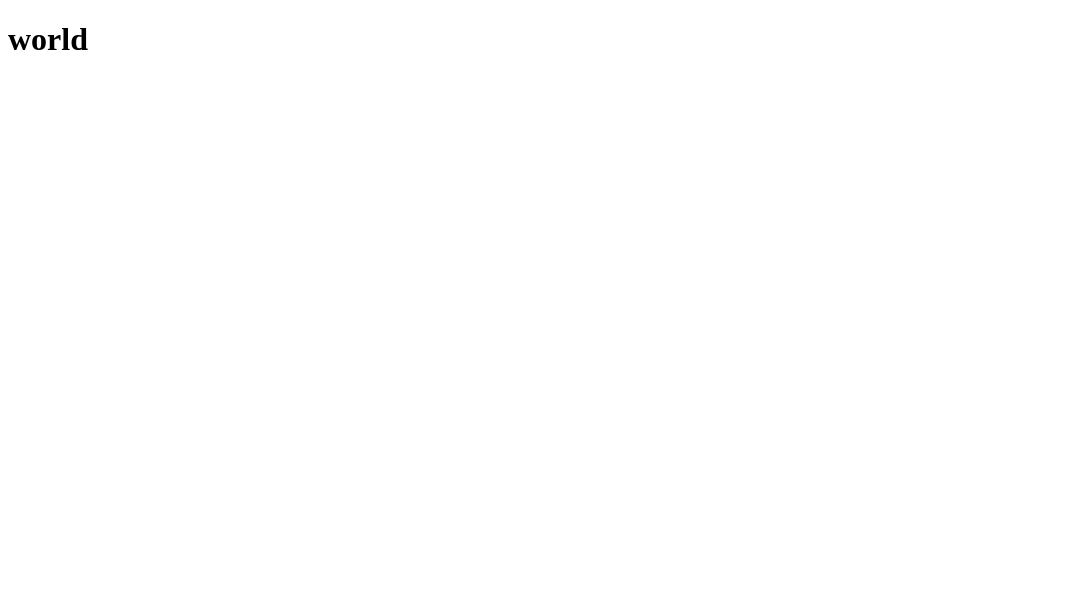
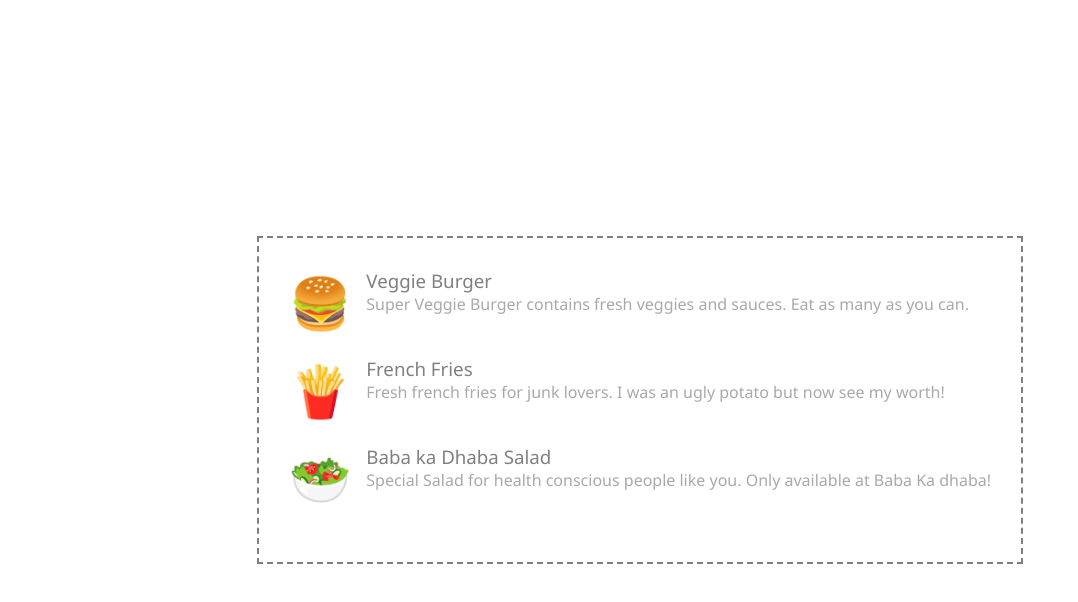
Before and after one commit to DheerajMahra/atomic-design-in-react-example, a React (Create React App) app: page / in a window 1280 px wide. Shown: the top 602 px of the page, without its empty margins (0-1078 px from the left). Built offline with nearby package versions, Linux system fonts and the light colour scheme.

Commit message:
init commit

```diff
--- a/package.json
+++ b/package.json
@@ -1,5 +1,5 @@
 {
-  "name": "contextapi",
+  "name": "atomicexample",
   "version": "0.1.0",
   "private": true,
   "dependencies": {
@@ -9,8 +9,7 @@
     "react": "^16.13.1",
     "react-dom": "^16.13.1",
     "react-scripts": "3.4.3",
-    "styled-components": "^5.1.1",
-    "styled-system": "^5.1.5"
+    "styled-components": "^5.1.1"
   },
   "scripts": {
     "start": "react-scripts start",
--- a/public/index.html
+++ b/public/index.html
@@ -24,7 +24,7 @@
       work correctly both with client-side routing and a non-root public URL.
       Learn how to configure a non-root public URL by running `npm run build`.
     -->
-    <title>React App</title>
+    <title>Atomic Design Example</title>
   </head>
   <body>
     <noscript>You need to enable JavaScript to run this app.</noscript>
--- a/src/components/App.jsx
+++ b/src/App.js
@@ -1,11 +1,9 @@
 import React from 'react';
+//pages
+import Landing from './pages/Landing';
 
 function App() {
-	return (
-		<div className="App">
-			<h1>world</h1>
-		</div>
-	);
+	return <Landing />;
 }
 
 export default App;
--- /dev/null
+++ b/src/components/atoms/index.js
@@ -0,0 +1,25 @@
+import styled from 'styled-components';
+
+export const Heading = styled.h3`
+	font-weight: 400;
+	color: gray;
+`;
+
+export const Text = styled.p`
+	color: darkgray;
+`;
+
+export const Thumbnail = styled.span`
+	font-size: 50px;
+`;
+
+//Layout atoms
+export const Flex = styled.div`
+	display: flex;
+`;
+
+export const Center = styled(Flex)`
+	min-height: 100vh;
+	justify-content: center;
+	align-items: center;
+`;
--- /dev/null
+++ b/src/components/molecules/FoodItem.js
@@ -0,0 +1,22 @@
+import React from 'react';
+import styled from 'styled-components';
+//atoms
+import { Flex, Heading, Text, Thumbnail } from '../atoms';
+
+const Details = styled.div`
+	margin-left: 15px;
+`;
+
+function FoodItem({ name, thumbnail, desc }) {
+	return (
+		<Flex>
+			<Thumbnail>{thumbnail}</Thumbnail>
+			<Details>
+				<Heading>{name}</Heading>
+				<Text>{desc}</Text>
+			</Details>
+		</Flex>
+	);
+}
+
+export default FoodItem;
--- /dev/null
+++ b/src/components/organisms/Menu.js
@@ -0,0 +1,54 @@
+import React from 'react';
+import styled from 'styled-components';
+//organisms
+import FoodItem from '../molecules/FoodItem';
+
+const items = [
+	{
+		id: 1,
+		name: 'Veggie Burger',
+		thumbnail: '🍔',
+		desc:
+			'Super Veggie Burger contains fresh veggies and sauces. Eat as many as you can.',
+	},
+	{
+		id: 2,
+		name: 'French Fries',
+		thumbnail: '🍟',
+		desc:
+			'Fresh french fries for junk lovers. I was an ugly potato but now see my worth!',
+	},
+	{
+		id: 3,
+		name: 'Baba ka Dhaba Salad',
+		thumbnail: '🥗',
+		desc:
+			'Special Salad for health conscious people like you. Only available at Baba Ka dhaba!',
+	},
+];
+
+const StyledMenu = styled.div`
+	border: 2px dashed gray;
+	padding: 30px;
+
+	& > div {
+		margin-bottom: 20px;
+	}
+`;
+
+function Menu() {
+	return (
+		<StyledMenu>
+			{items.map(i => (
+				<FoodItem
+					key={i.id}
+					name={i.name}
+					thumbnail={i.thumbnail}
+					desc={i.desc}
+				/>
+			))}
+		</StyledMenu>
+	);
+}
+
+export default Menu;
--- /dev/null
+++ b/src/index.css
@@ -0,0 +1,12 @@
+*,
+*::before,
+*::after {
+	margin: 0;
+	padding: 0;
+	box-sizing: inherit;
+}
+
+body {
+	font-family: 'Segoe UI', Tahoma, Geneva, Verdana, sans-serif;
+	box-sizing: border-box;
+}
--- a/src/index.js
+++ b/src/index.js
@@ -1,7 +1,7 @@
 import React from 'react';
 import ReactDOM from 'react-dom';
-import './styles/index.css';
-import App from './components/App';
+import './index.css';
+import App from './App';
 
 ReactDOM.render(
 	<React.StrictMode>
--- /dev/null
+++ b/src/pages/Landing.js
@@ -0,0 +1,17 @@
+import React from 'react';
+//atoms
+import { Center } from '../components/atoms';
+//organisms
+import Menu from '../components/organisms/Menu';
+
+function Landing() {
+	return (
+		<Center>
+			{/* <Header /> */}
+			<Menu />
+			{/* <Footer /> */}
+		</Center>
+	);
+}
+
+export default Landing;
```
Also changed, not shown: src/styles/index.css (deleted), 1 other file (tests, documents, lock files or other folders).
